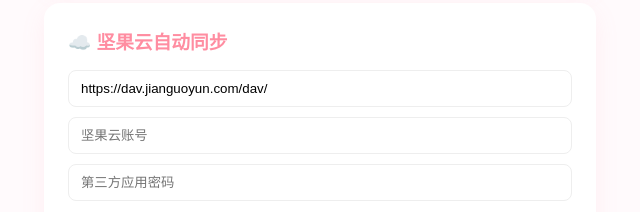
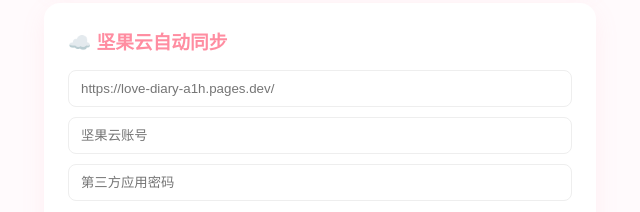
Before and after one commit to jrk1112/Love-Diary, a plain HTML site: page setting.html in a window 1280 px wide. Shown: the part 463-675 px from the top of the page, 320-960 px from the left. Drawn offline with Linux system fonts and the light colour scheme.

Commit message:
Update setting.html

```diff
--- a/setting.html
+++ b/setting.html
@@ -61,9 +61,18 @@
     </div>
     <div id="memList"></div>
   </div>
+
+  <!-- ============================================== -->
+  <!-- 👇 这里就是【坚果云自动同步】区域 👇 -->
+  <!-- ============================================== -->
   <div class="card">
     <h3>☁️ 坚果云自动同步</h3>
-    <input type="text" id="proxyUrl" placeholder="代理地址">
+
+    <!-- ============================================== -->
+    <!-- 👇 【重点】这一行输入框 = 代理服务地址 👇 -->
+    <!-- ============================================== -->
+    <input type="text" id="proxyUrl" placeholder="https://love-diary-a1h.pages.dev/">
+
     <input type="text" id="jgyUser" placeholder="坚果云账号">
     <input type="password" id="jgyPass" placeholder="第三方应用密码">
     <button onclick="saveSyncConfig()">保存配置</button>
@@ -82,7 +91,7 @@
 function delMem(i){const l=getMem();l.splice(i,1);localStorage.setItem('memorialList',JSON.stringify(l));showToast('删除成功');renderMem()}
 function renderMem(){const l=getMem();const b=document.getElementById('memList');let h='';l.forEach((item,i)=>{h+=`<div class="mem-item"><div class="text"><div class="name">${item.name}</div><div class="date">${item.date}</div></div><button class="del-btn" onclick="delMem(${i})">×</button></div>`});b.innerHTML=h}
 const syncKey="sync_cfg";
-function loadSyncConfig(){let cfg=JSON.parse(localStorage.getItem(syncKey)||'{}');document.getElementById("proxyUrl").value=cfg.proxyUrl||"https://dav.jianguoyun.com/dav/";document.getElementById("jgyUser").value=cfg.user||"";document.getElementById("jgyPass").value=cfg.pass||""}
+function loadSyncConfig(){let cfg=JSON.parse(localStorage.getItem(syncKey)||'{}');document.getElementById("proxyUrl").value=cfg.proxyUrl||"";document.getElementById("jgyUser").value=cfg.user||"";document.getElementById("jgyPass").value=cfg.pass||""}
 function saveSyncConfig(){let proxyUrl=document.getElementById("proxyUrl").value.trim();let user=document.getElementById("jgyUser").value.trim();let pass=document.getElementById("jgyPass").value.trim();if(!proxyUrl||!user||!pass){showToast("配置不能为空",!1);return}localStorage.setItem(syncKey,JSON.stringify({proxyUrl,user,pass}));showToast("配置保存成功")}
 function getAllData(){return{loveConfig:JSON.parse(localStorage.getItem("loveConfig")||"{}"),diary:JSON.parse(localStorage.getItem("loveDiaries")||"[]"),memorial:JSON.parse(localStorage.getItem("memorialList")||"[]")}}
 async function uploadBackup(){let cfg=JSON.parse(localStorage.getItem(syncKey)||"{}");if(!cfg.proxyUrl){showToast("请配置代理",!1);return}try{const auth="Basic "+btoa(cfg.user+":"+cfg.pass);const res=await fetch(cfg.proxyUrl+"/dav/LoveDiary/backup.json",{method:"PUT",headers:{"Authorization":auth,"Content-Type":"application/json"},body:JSON.stringify(getAllData())});if(res.ok)showToast("备份成功");else showToast("备份失败",!1)}catch(e){showToast("网络请求失败",!1)}}
```
